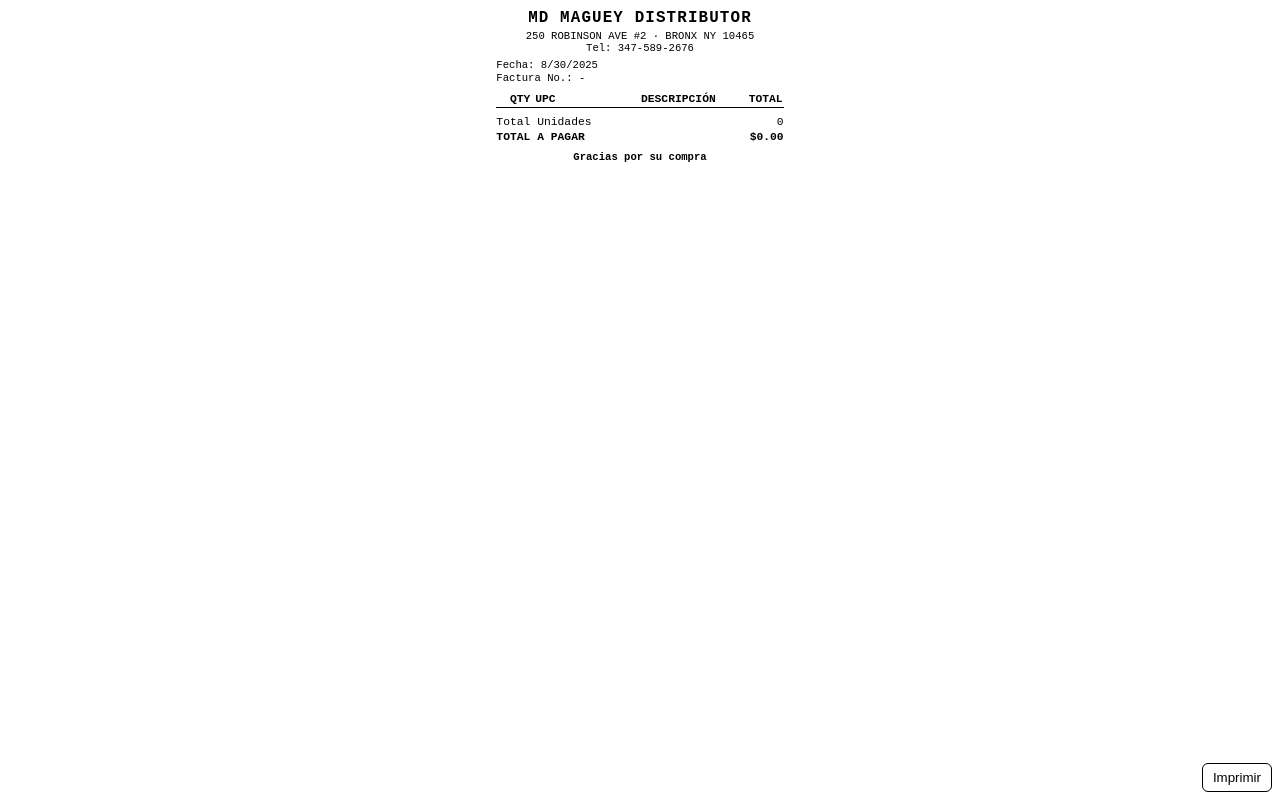
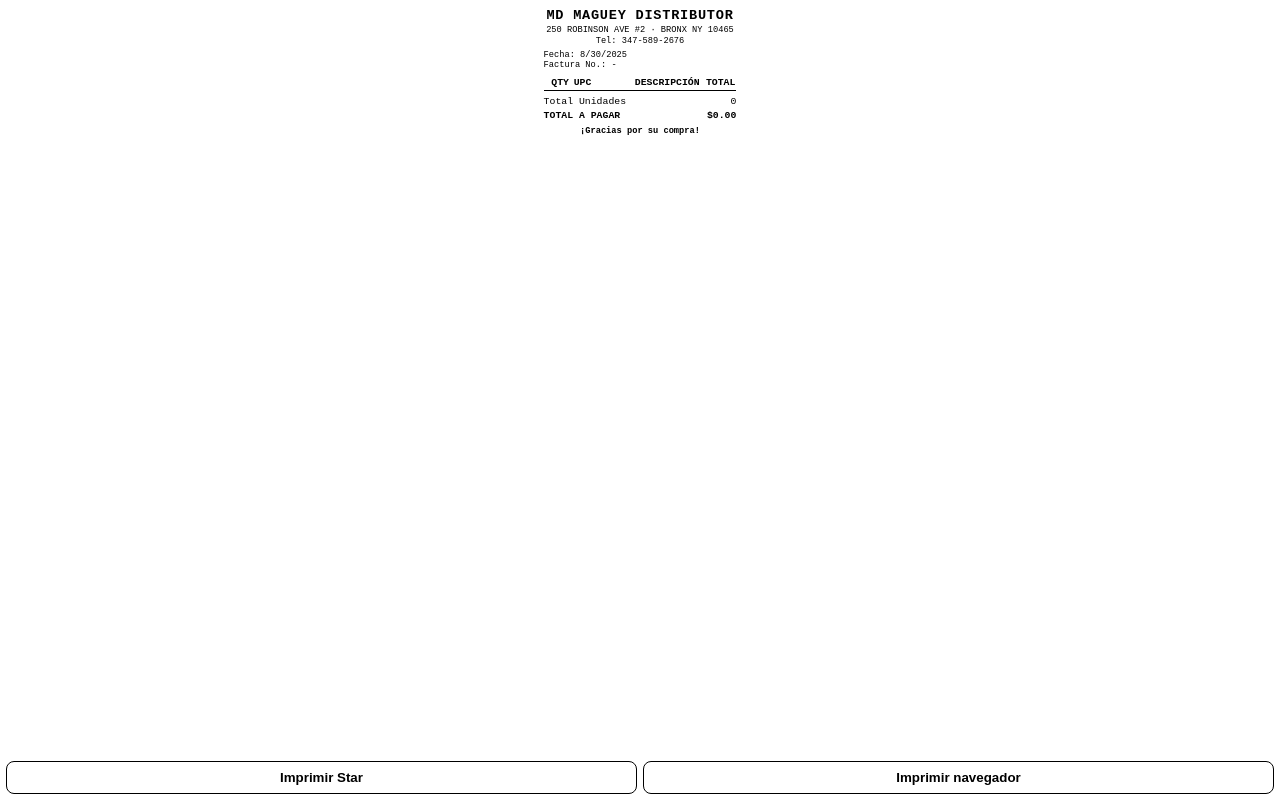
Before and after one commit to elniude5-coder/invoise, a plain HTML site: page index.html in a window 1280 px wide. Drawn offline with Linux system fonts and the light colour scheme.

Commit message:
Update index.html

```diff
--- a/index.html
+++ b/index.html
@@ -2,70 +2,70 @@
 <html lang="es">
 <head>
   <meta charset="UTF-8" />
-  <meta name="viewport" content="width=80mm, initial-scale=1.0" />
-  <title>Ticket de Compra</title>
+  <meta name="viewport" content="width=55mm, initial-scale=1.0" />
+  <title>Ticket 55mm</title>
   <style>
-    /* ====== Estilos para 80mm térmica ====== */
+    /* ====== Estilos para 55mm térmica ====== */
     :root{
-      --w: 80mm;
+      --w: 55mm;                       /* ancho del rollo */
       --font: "Courier New", monospace;
-      --fs: 3.0mm;         /* tamaño base */
-      --fs-head: 4.2mm;    /* título */
-      --fs-sub: 2.8mm;     /* subtítulos y celdas */
-      --gap: 1.6mm;
+      --fs: 2.6mm;       /* base */
+      --fs-head: 3.6mm;  /* título */
+      --fs-sub: 2.3mm;   /* celdas y subtítulos */
       --line: #000;
     }
     *{box-sizing:border-box}
     body{
-      margin:0; padding:0;
-      background:#fff; color:#000;
-      font-family:var(--font);
-      font-size:var(--fs);
+      margin:0; padding:0; background:#fff; color:#000;
+      font-family:var(--font); font-size:var(--fs);
     }
     #ticket{
-      width: var(--w);
-      max-width: var(--w);
-      padding: 2mm 2mm 1mm;
-      margin: 0 auto;
+      width: var(--w); max-width: var(--w);
+      padding: 2mm 2mm 1.5mm; margin: 0 auto;
     }
 
     /* Encabezado */
-    .store-header{ text-align:center; margin-bottom: 2mm; }
-    .store-title{ font-size: var(--fs-head); font-weight:700; margin: 0.5mm 0 0 0; letter-spacing: .3mm; }
-    .store-details{ font-size: var(--fs-sub); line-height:1.2; margin-top: .6mm; }
+    .store-header{ text-align:center; margin-bottom: 1.5mm; }
+    .store-title{ font-size: var(--fs-head); font-weight:700; margin: .2mm 0 0 0; letter-spacing:.2mm; }
+    .store-details{ font-size: var(--fs-sub); line-height:1.2; margin-top: .5mm; }
 
     /* Tabla */
-    table{ width:100%; border-collapse: collapse; margin-top: 2mm; }
+    table{ width:100%; border-collapse:collapse; margin-top: 1.2mm; }
     thead th{
       text-align:left; font-weight:700; font-size: var(--fs);
       border-bottom: 0.3mm solid var(--line);
-      padding-bottom: 0.6mm;
+      padding-bottom: .5mm;
     }
-    td{ font-size: var(--fs-sub); vertical-align: top; padding-top: .8mm; }
+    td{ font-size: var(--fs-sub); vertical-align:top; padding-top: .6mm; }
 
-    .qty-col{ width: 10mm; text-align: right; padding-right: 1mm; }
-    .upc-col{ width: 28mm; }
-    .desc-col{ width: 26mm; }
-    .total-col{ width: 12mm; text-align: right; }
+    /* Columnas optimizadas a 55mm */
+    .qty-col{ width: 8mm; text-align:right; padding-right: 1mm; }
+    .upc-col{ width: 18mm; }
+    .desc-col{ width: 19mm; }
+    .total-col{ width: 8mm; text-align:right; }
 
-    .price-inline{ display:block; font-weight:700; } /* precio debajo */
+    .price-inline{ display:block; font-weight:700; } /* precio debajo del nombre */
     .row{ border-bottom: 0.3mm dashed #000; }
-    .row:last-child{ border-bottom: none; }
+    .row:last-child{ border-bottom:none; }
 
     /* Totales */
-    .totals{ margin-top: 2mm; font-size: var(--fs); }
-    .total-line{ display:flex; justify-content: space-between; margin-top: 1mm; }
+    .totals{ margin-top: 1.2mm; font-size: var(--fs); }
+    .total-line{ display:flex; justify-content: space-between; margin-top: .8mm; }
     .bold{ font-weight:700; }
 
     /* Pie */
-    .footer{ text-align:center; margin-top: 2mm; font-size: var(--fs-sub); font-weight:700; }
+    .footer{ text-align:center; margin-top: 1.4mm; font-size: var(--fs-sub); font-weight:700; }
 
-    /* Impresión */
+    /* Impresión (tamaño de página) */
     @media print{
       html, body{ width: var(--w); }
-      #printBtn{ display:none !important; }
+      #actions{ display:none !important; }
       @page{ size: var(--w) auto; margin: 0; }
     }
+
+    /* Barra de acciones en pantalla */
+    #actions{ position:fixed; left:6px; right:6px; bottom:6px; display:flex; gap:6px; z-index:9999; }
+    .btn{ flex:1; padding:8px 10px; border:1px solid #000; background:#fff; color:#000; border-radius:8px; font-weight:700; text-align:center; cursor:pointer; }
   </style>
 </head>
 <body>
@@ -74,8 +74,7 @@
     <div class="store-header">
       <div class="store-title">MD MAGUEY DISTRIBUTOR</div>
       <div class="store-details">
-        250 ROBINSON AVE #2 · BRONX NY 10465<br>
-        Tel: 347-589-2676
+        250 ROBINSON AVE #2 · BRONX NY 10465<br>Tel: 347-589-2676
       </div>
       <div class="store-details" style="text-align:left; margin-top:1mm;">
         Fecha: <span id="fecha_text"></span><br>
@@ -95,106 +94,100 @@
           <th class="total-col">TOTAL</th>
         </tr>
       </thead>
-      <tbody id="tbody"></tbody>
+      <tbody id="rows"></tbody>
     </table>
 
     <!-- Totales -->
     <div class="totals">
-      <div class="total-line">
-        <span>Total Unidades</span>
-        <span id="units">0</span>
-      </div>
-      <div class="total-line bold">
-        <span>TOTAL A PAGAR</span>
-        <span id="grand">$0.00</span>
-      </div>
+      <div class="total-line"><span>Total Unidades</span><span id="units">0</span></div>
+      <div class="total-line bold"><span>TOTAL A PAGAR</span><span id="grand">$0.00</span></div>
     </div>
 
     <div class="footer">
-      Gracias por su compra
-      <div id="estado_text" style="margin-top:1mm;"></div>
+      ¡Gracias por su compra!
+      <div id="estado_view" style="margin-top:1mm;"></div>
     </div>
   </div>
 
+  <!-- Botonera (por si quieres lanzar manual) -->
+  <div id="actions">
+    <button id="btnStar" class="btn">Imprimir Star</button>
+    <button id="btnNavegador" class="btn">Imprimir navegador</button>
+  </div>
+
   <script>
-    // ===== Utilidades =====
-    const fmt = v => Number(v||0).toLocaleString("en-US",{minimumFractionDigits:2, maximumFractionDigits:2});
-    const split = s => String(s||"").split(",").map(x=>x.trim()).filter(x=>x!=="");
-    // Limpia "$2.00", "RD$ 1,234.50", etc.
+    /* --- Utilidades --- */
+    const fmt = v => Number(v || 0).toLocaleString("en-US",{minimumFractionDigits:2, maximumFractionDigits:2});
+    const split = s => String(s || "").split(/[;,]/).map(x => x.trim()).filter(x => x !== "");
     const num = s => {
-      const cleaned = String(s||"").replace(/\u00A0/g," ").replace(/\s+/g,"").replace(/[^0-9.\-]/g,"");
+      if (s == null) return 0;
+      const cleaned = String(s).replace(/\u00A0/g," ").replace(/\s+/g,"").replace(/[^0-9.\-]/g,"");
       const n = parseFloat(cleaned);
       return isNaN(n) ? 0 : n;
     };
-    const setText = (id, val) => { const el=document.getElementById(id); if(el) el.textContent = val; };
 
-    // ===== Parámetros =====
+    /* --- Leer parámetros --- */
     const q = new URLSearchParams(location.search);
-    const boleta = q.get("boleta") || "";
-    const mesa = q.get("mesa") || "";
-    const direccion = q.get("direccion") || "";
-    const fecha = q.get("fecha") || new Date().toLocaleDateString();
-    const estado = q.get("estado") || "";
+    const pedido     = q.get("boleta") || "";
+    const cliente    = q.get("mesa") || "";
+    const direccion  = q.get("direccion") || "";
+    const fecha      = q.get("fecha") || new Date().toLocaleDateString();
+    const estado     = q.get("estado") || "";
+    const cantidades = split(q.get("cantidades"));
+    const descs      = split(q.get("servicios"));
+    const upcs       = split(q.get("upcs"));
+    const p_units    = split(q.get("p_unit"));
 
-    let cantidades    = split(q.get("cantidades"));
-    let descripciones = split(q.get("servicios"));
-    let upcs          = split(q.get("upcs"));
-    let p_units       = split(q.get("p_unit"));  // precio unitario (ideal: sin $)
+    /* --- Header --- */
+    const set = (id, val) => { const el=document.getElementById(id); if(el) el.textContent = val; };
+    set("fecha_text", fecha);
+    set("factura_text", pedido || "-");
+    if (cliente){ document.getElementById("cliente_wrap").style.display="inline"; set("cliente_text", cliente); }
+    if (direccion){ document.getElementById("dir_wrap").style.display="inline"; set("dir_text", direccion); }
+    set("estado_view", estado);
 
-    // ===== Header =====
-    setText("fecha_text", fecha);
-    setText("factura_text", boleta || "-");
-    if(mesa){
-      document.getElementById("cliente_wrap").style.display = "inline";
-      setText("cliente_text", mesa);
-    }
-    if(direccion){
-      document.getElementById("dir_wrap").style.display = "inline";
-      setText("dir_text", direccion);
-    }
-    setText("estado_text", estado);
-
-    // ===== Filas =====
-    const tbody = document.getElementById("tbody");
-    let units=0, grand=0;
-    const n = Math.max(descripciones.length, upcs.length, p_units.length, cantidades.length);
-
-    for(let i=0;i<n;i++){
+    /* --- Filas --- */
+    const tbody = document.getElementById("rows");
+    let units = 0, grand = 0;
+    const len = Math.max(descs.length, p_units.length, cantidades.length, upcs.length);
+    for (let i=0;i<len;i++){
       const qty  = num(cantidades[i]);
-      const upc  = upcs[i] || "";
-      const name = descripciones[i] || "";
-      const unit = num(p_units[i]);         // limpia por si llega "RD$2.00"
+      const unit = num(p_units[i]);
       const line = qty * unit;
-
-      units += qty;
-      grand += line;
+      units += qty; grand += line;
 
       const tr = document.createElement("tr");
       tr.className = "row";
       tr.innerHTML = `
         <td class="qty-col">${qty || ""}</td>
-        <td class="upc-col">${upc}</td>
-        <td class="desc-col">${name}<span class="price-inline">$${fmt(unit)}</span></td>
+        <td class="upc-col">${upcs[i] || ""}</td>
+        <td class="desc-col">${(descs[i] || "")}${descs[i] ? "<br/>" : ""}<span class="price-inline">$${fmt(unit)}</span></td>
         <td class="total-col">$${fmt(line)}</td>
       `;
       tbody.appendChild(tr);
     }
+    set("units", units);
+    set("grand", "$"+fmt(grand));
 
-    // ===== Totales =====
-    setText("units", units);
-    setText("grand", "$"+fmt(grand));
+    /* --- Impresión con Star PassPRNT --- */
+    const makePassprntUrl = (docUrl) =>
+      `starpassprnt://v1/print/nopreview?url=${encodeURIComponent(docUrl)}&back=${encodeURIComponent("appsheet://")}`;
 
-    // ===== Imprimir =====
-    function tryPrint(){ setTimeout(() => window.print(), 250); }
-    if (document.readyState === "complete") tryPrint(); else window.addEventListener("load", tryPrint);
+    // 1) Automático si viene &autoprint=1 (recomendado cuando llames desde AppSheet a esta página)
+    if (q.get("autoprint") === "1") {
+      // Imprimir este MISMO HTML
+      const currentUrl = location.origin + location.pathname + location.search;
+      location.href = makePassprntUrl(currentUrl);
+    }
 
-    // Botón de respaldo (si el navegador bloquea print)
-    const btn=document.createElement("button");
-    btn.id="printBtn";
-    btn.textContent="Imprimir";
-    btn.style="position:fixed;right:8px;bottom:8px;padding:6px 10px;border:1px solid #000;background:#fff;color:#000;border-radius:6px;cursor:pointer;z-index:9999";
-    btn.onclick=()=>window.print();
-    document.body.appendChild(btn);
+    // 2) Botones por si necesitas lanzar manualmente
+    document.getElementById("btnStar").onclick = () => {
+      const currentUrl = location.origin + location.pathname + location.search;
+      location.href = makePassprntUrl(currentUrl);
+    };
+    document.getElementById("btnNavegador").onclick = () => {
+      window.print(); // solo si alguna vez necesitas AirPrint/PC
+    };
   </script>
 </body>
 </html>
```
